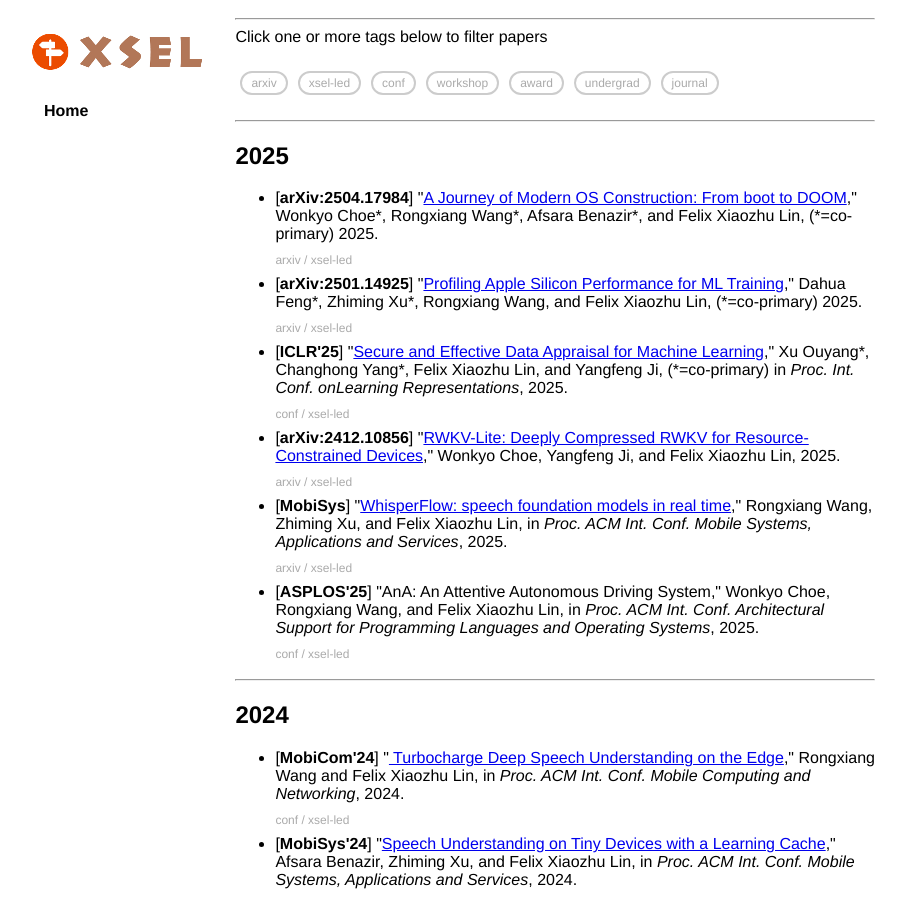
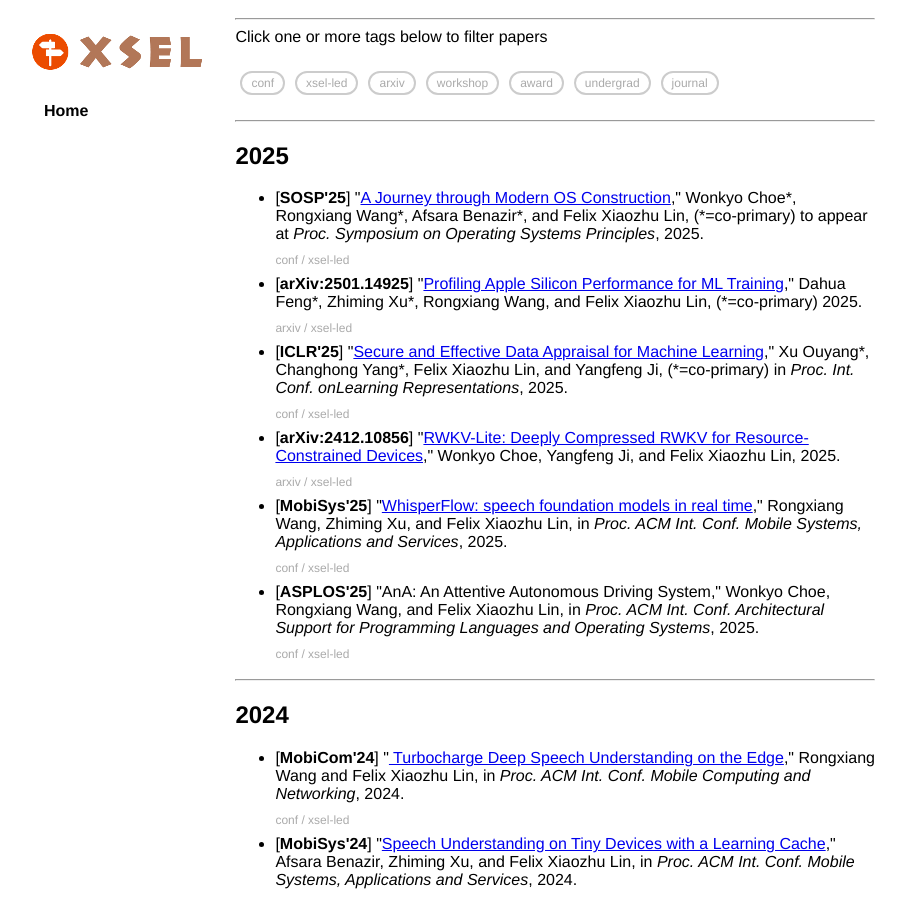
Before and after one commit to thexsel/thexsel.github.io, a Jekyll site: the page papers.html, which Jekyll copies as it is, in a window 1280 px wide and 900 px high. Shown: the whole window, without its empty margins (187-1093 px from the left). Built offline with Jekyll 4.4.1, drawn with Linux system fonts in a browser that asks for light colours.

Commit message:
update paper list

```diff
--- a/papers.html
+++ b/papers.html
@@ -94,14 +94,14 @@
 <ul>
 
 <!---------------->
-<div class="item col-md-3" data-item-id="2" data-item-tags="arxiv,xsel-led">
+<div class="item col-md-3" data-item-id="2" data-item-tags="conf,xsel-led">
 <li>
 	<div class="wrapper">
 		<p>
-		[<strong>arXiv:2504.17984</strong>]
-		  "<a href="https://arxiv.org/abs/2504.17984">A Journey of Modern OS Construction: From boot to DOOM</a>,"
+		[<strong>SOSP'25</strong>]
+		  "<a href="https://arxiv.org/abs/2504.17984">A Journey through Modern OS Construction</a>,"
 		   Wonkyo Choe*, Rongxiang Wang*, Afsara Benazir*, and Felix Xiaozhu Lin, (*=co-primary)
-
+		   to appear at <em>Proc. Symposium on Operating Systems Principles</em>,
 		   2025.
 
 		</p>
@@ -170,11 +170,11 @@
 
 
 <!---------------->
-<div class="item col-md-3" data-item-id="2" data-item-tags="arxiv,xsel-led">
+<div class="item col-md-3" data-item-id="2" data-item-tags="conf,xsel-led">
 <li>
 	<div class="wrapper">
 		<p>
-		[<strong>MobiSys</strong>]
+		[<strong>MobiSys'25</strong>]
 		  "<a href="https://arxiv.org/abs/2412.11272">WhisperFlow: speech foundation models in real time</a>,"
 		   Rongxiang Wang, Zhiming  Xu, and Felix Xiaozhu Lin,
 		   in <em>Proc. ACM Int. Conf. Mobile Systems, Applications and Services</em>,
```
